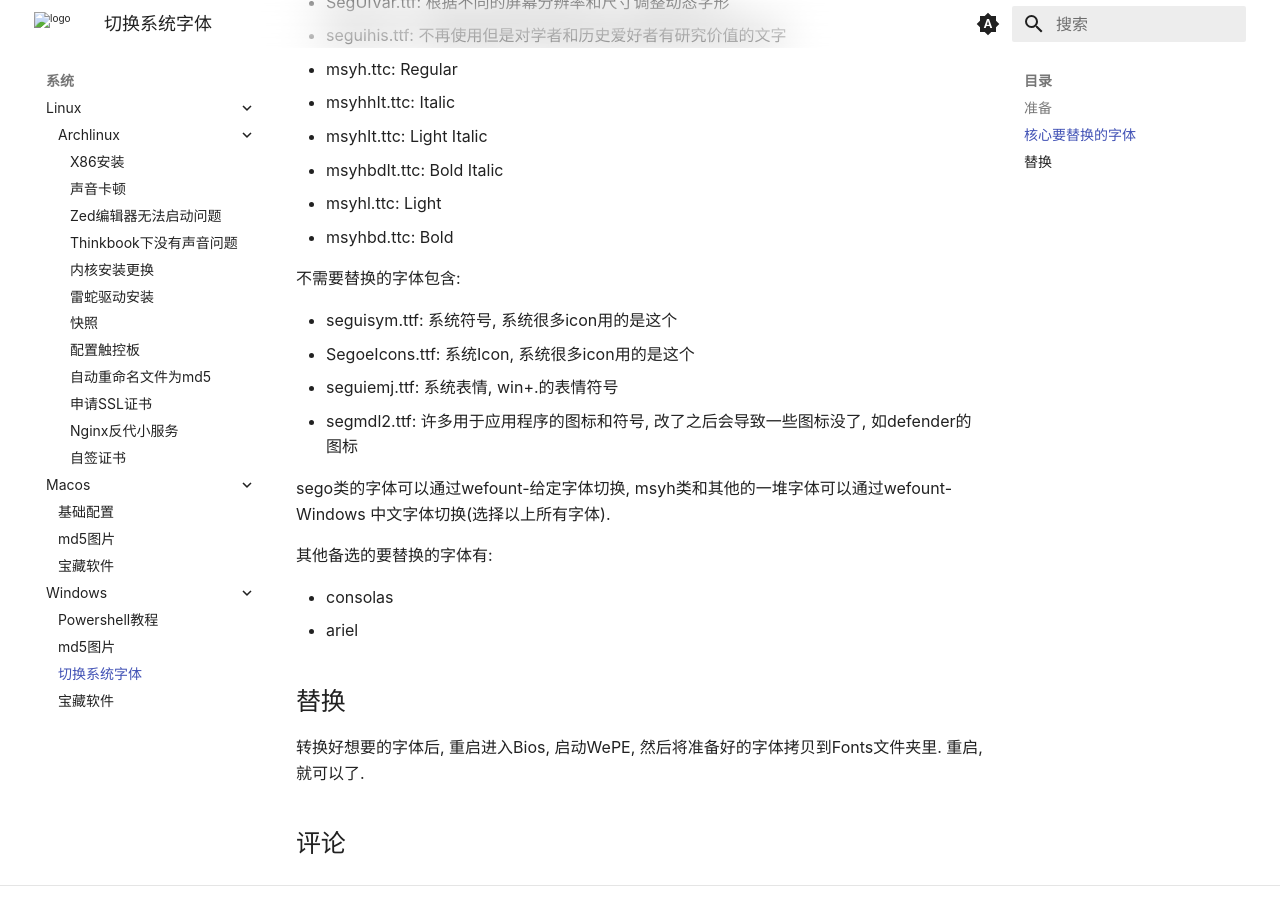
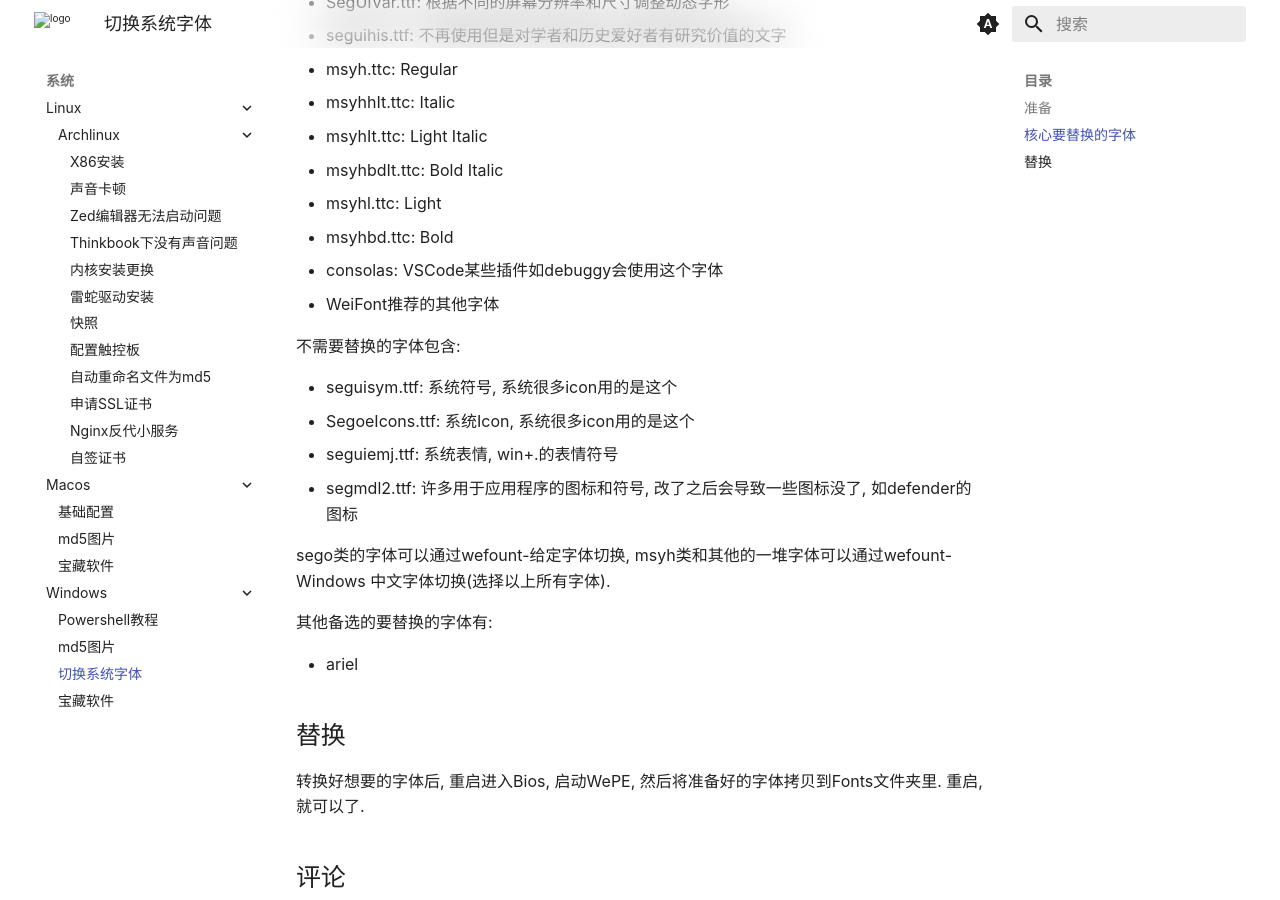
Before and after one commit to ricolxwz/note, an MkDocs documentation site: the page built from docs/os/windows/change-font.md, in a window 1280 px wide and 900 px high, scrolled down 992 px. Built offline with MkDocs 1.6.1 and Material for MkDocs 9.7.7, drawn with Linux system fonts in a browser that asks for light colours; some web fonts are replaced; comment, search, counter and statistics services are not loaded; a style sheet for code colours, icons or effects is not loaded.

Commit message:
docs: update change-font.md and config.md

```diff
--- a/docs/os/windows/change-font.md
+++ b/docs/os/windows/change-font.md
@@ -34,7 +34,8 @@ comments: true
 - msyhbdIt.ttc: Bold Italic
 - msyhl.ttc: Light
 - msyhbd.ttc: Bold
-
+- consolas: VSCode某些插件如debuggy会使用这个字体
+- WeiFont推荐的其他字体
 
 不需要替换的字体包含:
 
```
Also changed, not shown: other parts of docs/os/windows/change-font.md (+0 -1 lines), docs/software/vscode/config.md (+1 -1 lines).
